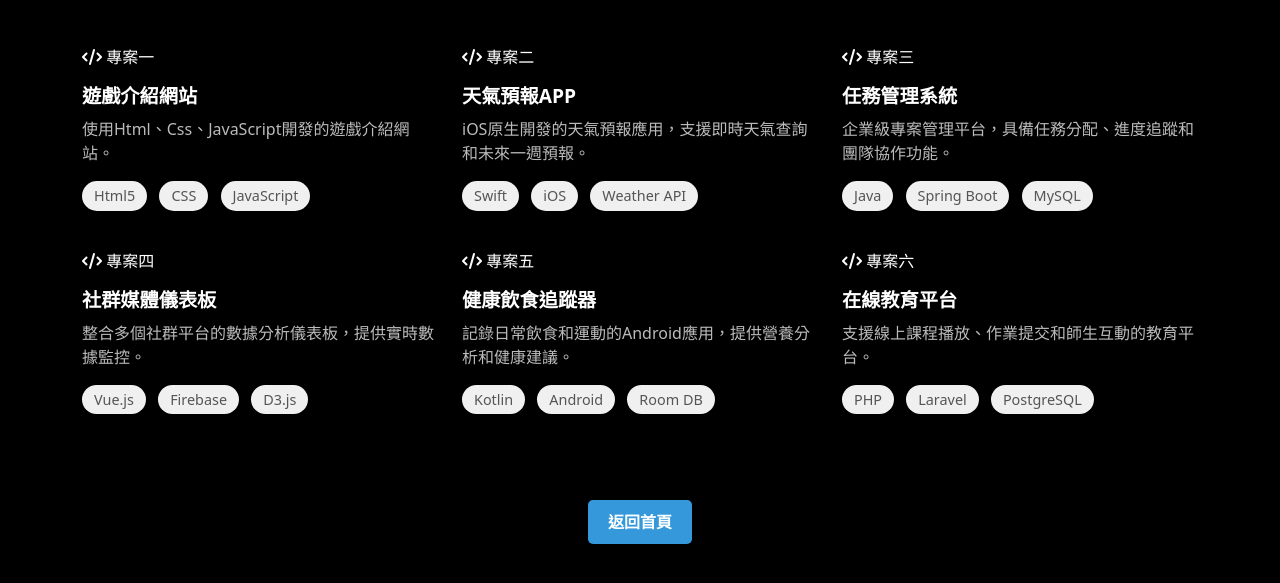
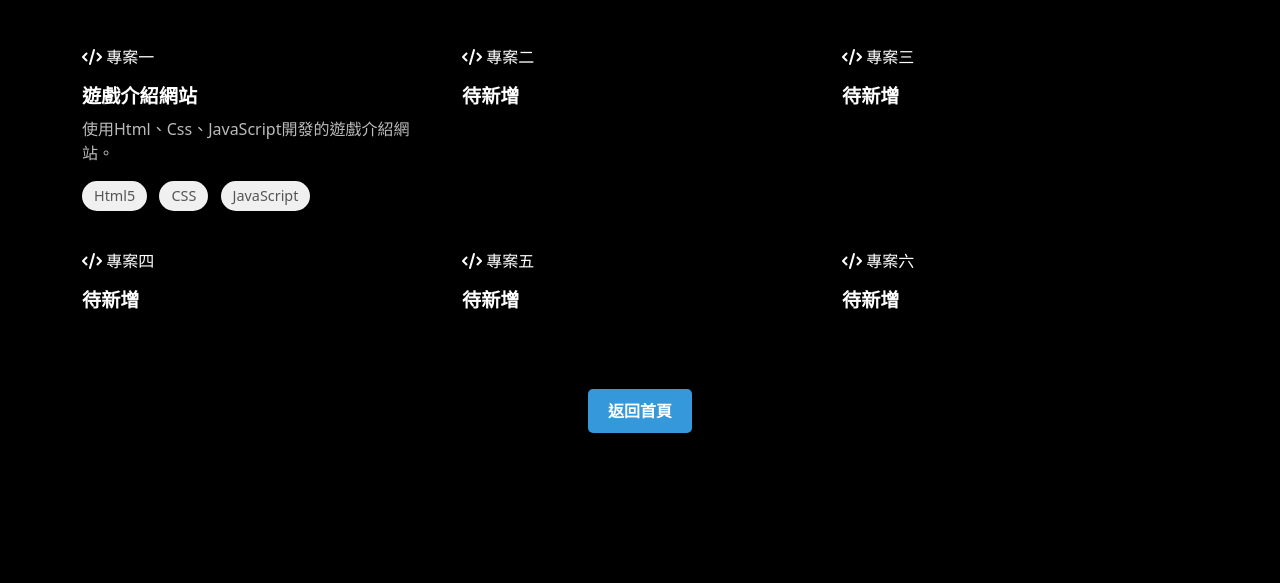
Before and after one commit to NeedMoreCrack/andy.github.io, a plain HTML site: page work.html in a window 1280 px wide. Shown: the part 121-704 px from the top of the page. Drawn offline with Linux system fonts and the light colour scheme; files whose address does not match are found by name.

```diff
--- a/work.html
+++ b/work.html
@@ -36,15 +36,10 @@
                 <div class="portfolio-item">
                     <i class="fa-solid fa-code"></i>
                     <span>專案二</span>
-                    <h3 class="portfolio-title">天氣預報APP</h3>
+                    <h3 class="portfolio-title">待新增</h3>
                     <p class="portfolio-description">
-                        iOS原生開發的天氣預報應用，支援即時天氣查詢和未來一週預報。
+
                     </p>
-                    <div class="portfolio-tags">
-                        <span class="tag">Swift</span>
-                        <span class="tag">iOS</span>
-                        <span class="tag">Weather API</span>
-                    </div>
                 </div>
             </div>
 
@@ -53,15 +48,10 @@
                 <div class="portfolio-item">
                     <i class="fa-solid fa-code"></i>
                     <span>專案三</span>
-                    <h3 class="portfolio-title">任務管理系統</h3>
+                    <h3 class="portfolio-title">待新增</h3>
                     <p class="portfolio-description">
-                        企業級專案管理平台，具備任務分配、進度追蹤和團隊協作功能。
+
                     </p>
-                    <div class="portfolio-tags">
-                        <span class="tag">Java</span>
-                        <span class="tag">Spring Boot</span>
-                        <span class="tag">MySQL</span>
-                    </div>
                 </div>
             </div>
 
@@ -70,15 +60,10 @@
                 <div class="portfolio-item">
                     <i class="fa-solid fa-code"></i>
                     <span>專案四</span>
-                    <h3 class="portfolio-title">社群媒體儀表板</h3>
+                    <h3 class="portfolio-title">待新增</h3>
                     <p class="portfolio-description">
-                        整合多個社群平台的數據分析儀表板，提供實時數據監控。
+
                     </p>
-                    <div class="portfolio-tags">
-                        <span class="tag">Vue.js</span>
-                        <span class="tag">Firebase</span>
-                        <span class="tag">D3.js</span>
-                    </div>
                 </div>
             </div>
 
@@ -87,15 +72,10 @@
                 <div class="portfolio-item">
                     <i class="fa-solid fa-code"></i>
                     <span>專案五</span>
-                    <h3 class="portfolio-title">健康飲食追蹤器</h3>
+                    <h3 class="portfolio-title">待新增</h3>
                     <p class="portfolio-description">
-                        記錄日常飲食和運動的Android應用，提供營養分析和健康建議。
+
                     </p>
-                    <div class="portfolio-tags">
-                        <span class="tag">Kotlin</span>
-                        <span class="tag">Android</span>
-                        <span class="tag">Room DB</span>
-                    </div>
                 </div>
             </div>
 
@@ -104,15 +84,10 @@
                 <div class="portfolio-item">
                     <i class="fa-solid fa-code"></i>
                     <span>專案六</span>
-                    <h3 class="portfolio-title">在線教育平台</h3>
+                    <h3 class="portfolio-title">待新增</h3>
                     <p class="portfolio-description">
-                        支援線上課程播放、作業提交和師生互動的教育平台。
+
                     </p>
-                    <div class="portfolio-tags">
-                        <span class="tag">PHP</span>
-                        <span class="tag">Laravel</span>
-                        <span class="tag">PostgreSQL</span>
-                    </div>
                 </div>
             </div>
             <div class="text-center mt-5"><a href="javascript:history.back()" class="btn-home">返回首頁</a></div>
```
Also changed, not shown: index.html (+1 -1 lines).
